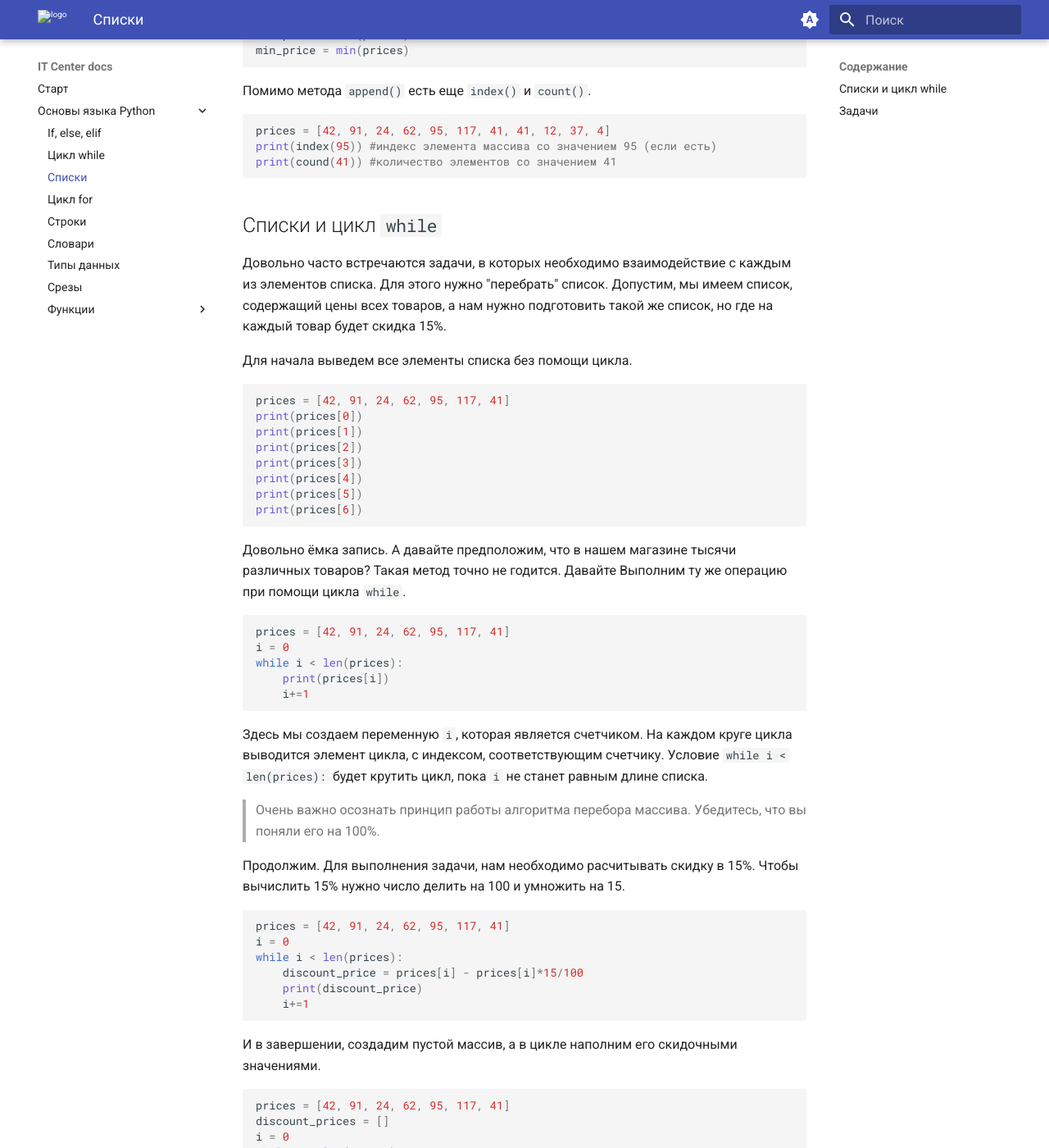
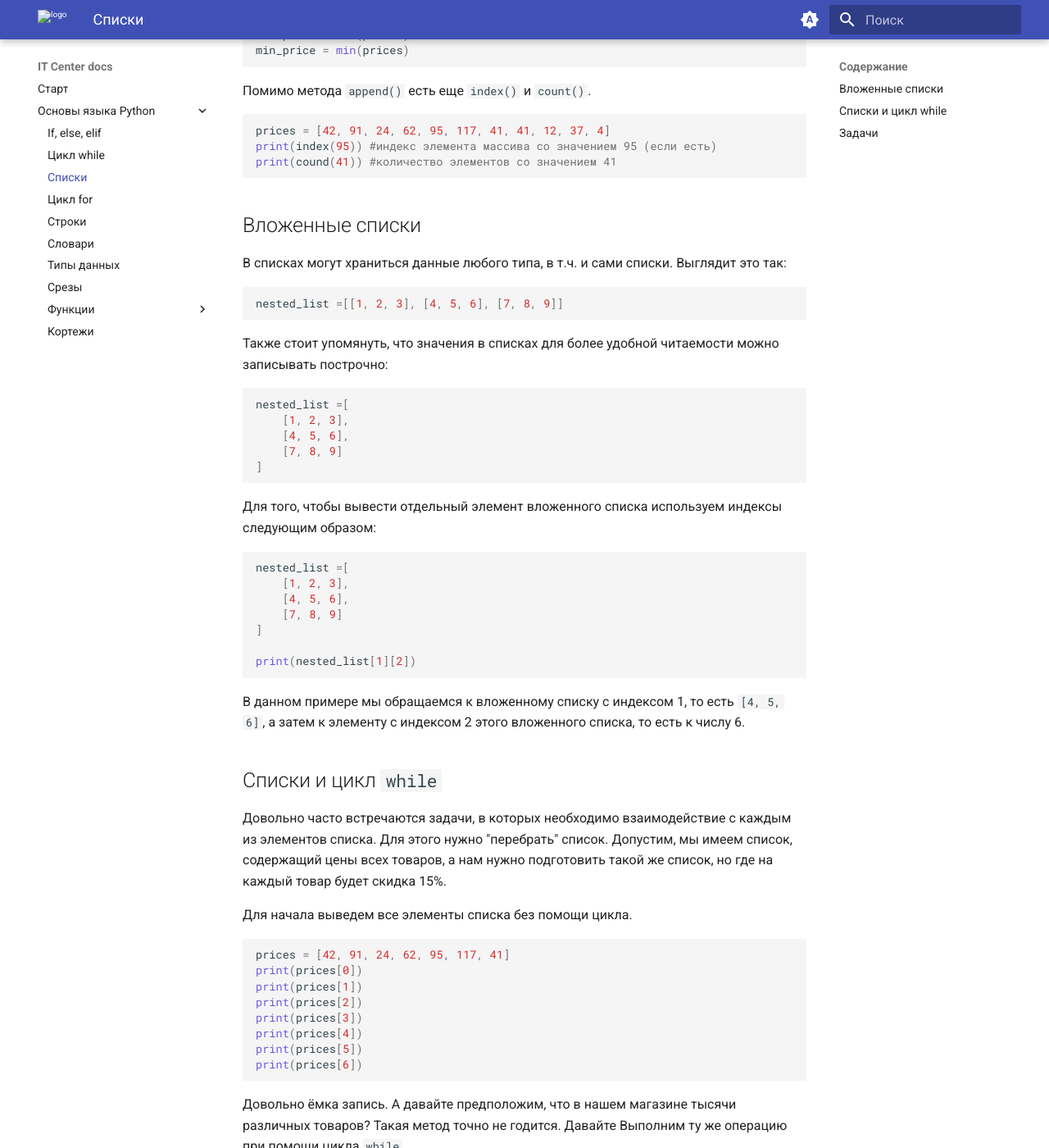
Before and after one commit to Avacuum/python-course, an MkDocs documentation site: the page built from docs/lesson4-lists.md, in a window 1280 px wide and 1400 px high, scrolled down 1791 px. Shown: the whole window at 82% size. Built offline with MkDocs 1.6.1 and Material for MkDocs 9.7.7, drawn with Linux system fonts in a browser that asks for light colours.

Commit message:
add tuples

````diff
--- a/docs/lesson4-lists.md
+++ b/docs/lesson4-lists.md
@@ -91,6 +91,38 @@ print(index(95)) #индекс элемента массива со значен
 print(cound(41)) #количество элементов со значением 41
 ```
 
+## Вложенные списки
+
+В списках могут храниться данные любого типа, в т.ч. и сами списки. Выглядит это так:
+
+```Python
+nested_list =[[1, 2, 3], [4, 5, 6], [7, 8, 9]]
+```
+
+Также стоит упомянуть, что значения в списках для более удобной читаемости можно записывать построчно:
+
+```Python
+nested_list =[
+    [1, 2, 3],
+    [4, 5, 6],
+    [7, 8, 9]
+]
+```
+
+Для того, чтобы вывести отдельный элемент вложенного списка используем индексы следующим образом:
+
+```Python
+nested_list =[
+    [1, 2, 3],
+    [4, 5, 6],
+    [7, 8, 9]
+]
+
+print(nested_list[1][2])
+```
+
+В данном примере мы обращаемся к вложенному списку с индексом 1, то есть ```[4, 5, 6]```, а затем к элементу с индексом 2 этого вложенного списка, то есть к числу 6.
+
 ## Списки и цикл ```while```
 
 Довольно часто встречаются задачи, в которых необходимо взаимодействие с каждым из элементов списка. Для этого нужно "перебрать" список. Допустим, мы имеем список, содержащий цены всех товаров, а нам нужно подготовить такой же список, но где на каждый товар будет скидка 15%.
--- a/mkdocs.yml
+++ b/mkdocs.yml
@@ -18,6 +18,7 @@ nav:
         - Создание функций: functions.md
         - args и kwargs: args.md
         - Рекурсия в функциях: recurtion.md
+      - Кортежи: tuples.md
 
 markdown_extensions:
     - smarty
@@ -54,6 +55,8 @@ theme:
 markdown_extensions:
   - pymdownx.highlight:
       anchor_linenums: true
+  - attr_list
+  - md_in_html
   - pymdownx.inlinehilite
   - pymdownx.snippets
   - pymdownx.superfences
````
Also changed, not shown: docs/if.md (+2 -0 lines), docs/recurtion.md (+1 -1 lines), docs/tuples.md (added, +119 -0 lines), assets/image.png (added).
